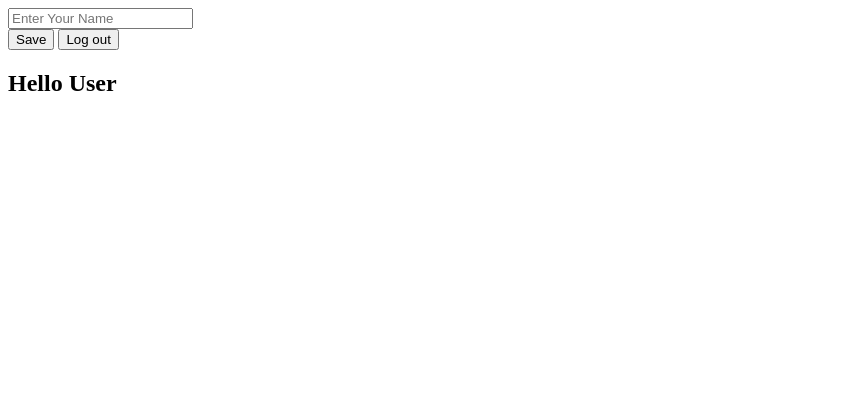
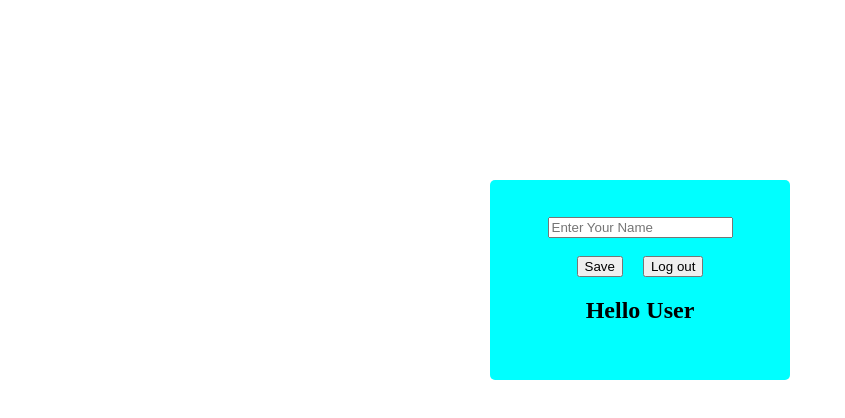
Before and after one commit to Tusharzade2002/Local-Storage36, a plain HTML site: page index.html in a window 1280 px wide. Shown: the whole page, without its empty margins (0-845 px from the left). Drawn offline with Linux system fonts and the light colour scheme.

Commit message:
complete assignment 36

```diff
--- a/index.html
+++ b/index.html
@@ -4,12 +4,47 @@
     <meta charset="UTF-8">
     <meta name="viewport" content="width=device-width, initial-scale=1.0">
     <title>Local Storage</title>
+    <style>
+        body{
+            margin: 0;
+            padding: 0;
+            box-sizing: border-box;
+            height: 100%;
+            width: 100%;
+            display: flex;
+            justify-content: center;
+            align-items: center;
+        }
+        .container{
+            height: 200px;
+            width: 300px;
+            background-color: aqua;
+            display: flex;
+            justify-content: center;
+            align-items: center;
+            flex-direction: column;
+            border-radius: 5px;
+            margin-top: 180px;
+        }
+        .btn-container{
+            display: flex;
+        }
+        .btn-container button{
+            margin: 0px 10px;
+            cursor: pointer;
+        }
+    </style>
 </head>
 <body>
-    <input type="text" id="Input-text" placeholder="Enter Your Name" /> <br>
-    <button  id="save-btn"  onclick="Savebtn()">Save</button>
-    <button id="logout-btn" onclick="Logoutbutn()" >Log out</button>
-    <h2 id="gretting">Hello User</h2>
+    <div class="container">
+         <input type="text" id="Input-text" placeholder="Enter Your Name" /> <br>
+         <div class="btn-container">
+           <button  id="save-btn"  onclick="Savebtn()">Save</button>
+           <button id="logout-btn" onclick="Logoutbutn()" >Log out</button>
+        </div>
+         <h2 id="gretting">Hello User</h2>
+    </div>
+
     <script>
         const InputElement=document.getElementById("Input-text");
         const OutputGreting = document.getElementById("gretting");
```
